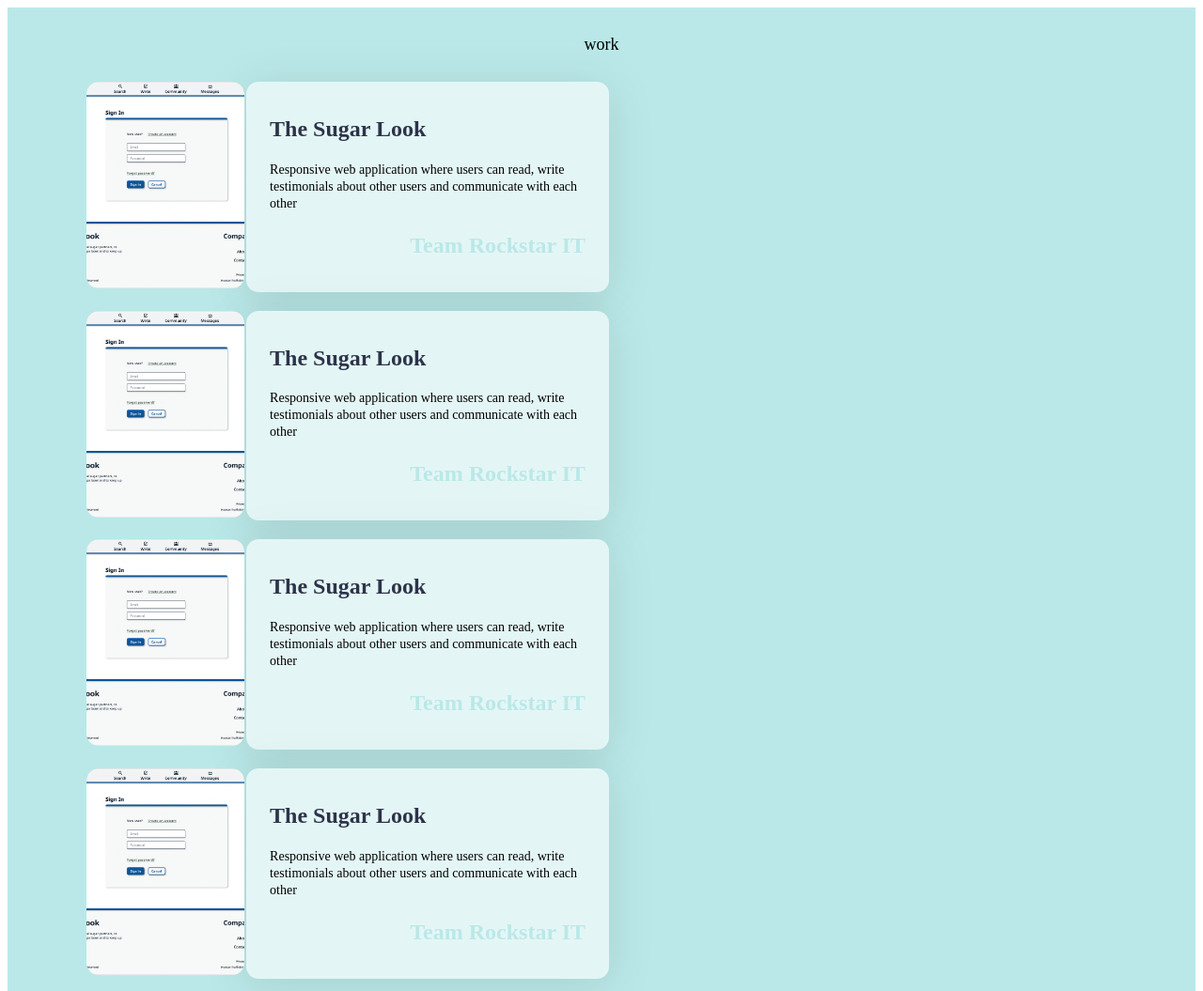
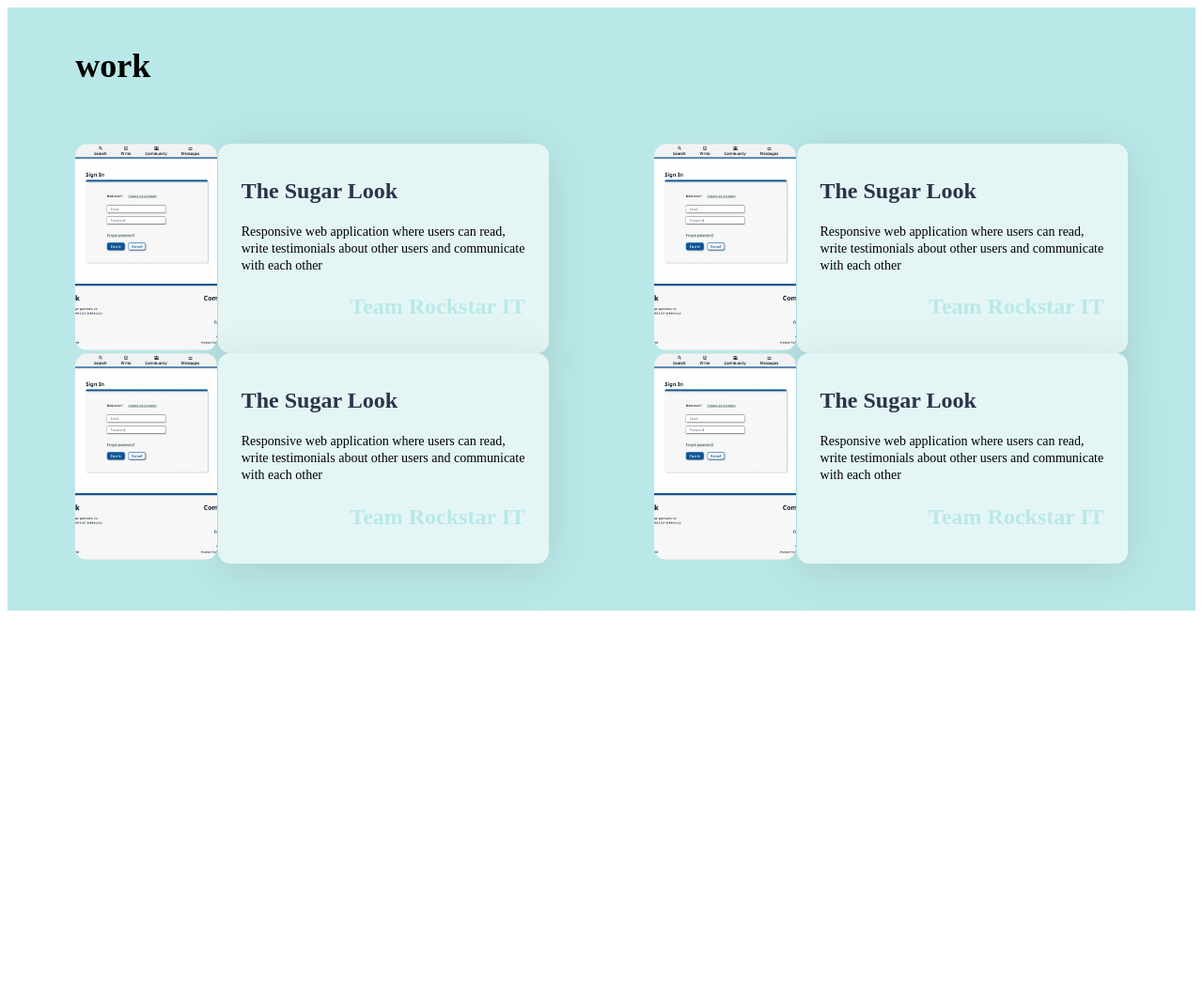
Before and after one commit to JimmyLam96/Portfolio, a Gatsby site: page /Work/Work in a window 1280 px wide. Shown: the top 1055 px of the page at 94% size. After the commit the page ends 800 px from the top, so only its background shows below. Built offline with nearby package versions, Linux system fonts and the light colour scheme; Gatsby itself is replaced by a stand-in of ours.

Commit message:
Improved layout of work page

```diff
--- a/src/components/WorkShowcase/WorkShowcase.tsx
+++ b/src/components/WorkShowcase/WorkShowcase.tsx
@@ -71,13 +71,13 @@ export const ShowcaseCard = ({
     >
       <Overlay
         layout
-        transition={{ transition: { duration: 2 } }}
+        transition={{ transition: { duration: 0.5 } }}
         isSelected={expand === id}
       >
         <CardContent
           isSelected={expand === id}
           layout
-          transition={{ transition: { duration: 2 } }}
+          transition={{ transition: { duration: 0.5 } }}
         >
           {expand === id && (
             <Exit
@@ -92,7 +92,7 @@ export const ShowcaseCard = ({
             initial="start"
             animate={controls}
             layout
-            transition={{ transition: { duration: 2 } }}
+            transition={{ transition: { duration: 0.5 } }}
           >
             <StaticImage
               src="../../images/PNG/TSL.png"
--- a/src/components/WorkShowcase/styles.tsx
+++ b/src/components/WorkShowcase/styles.tsx
@@ -52,18 +52,20 @@ export const CardContent = styled(motion.div)<{ isSelected: boolean }>`
   max-width: 700px;
   gap: 0;
   display: flex;
-  justify-content: space-evenly;
+  justify-content: space-between;
+  cursor: pointer;
   ${(props) =>
     props.isSelected &&
     css`
       height: 375px;
       justify-content: center;
+      cursor: auto;
     `}
 `;
 
 export const Card = styled.div`
-  flex: 0 0 50%;
-  padding: 10px;
+  flex: 0 0 45%;
+
   @media only screen and (max-width: ${ScreenSizes.LAPTOP}) {
     flex: 1 0 100%;
   }
--- a/src/config/DefaulTextSizes.tsx
+++ b/src/config/DefaulTextSizes.tsx
@@ -8,6 +8,7 @@ export const DefaultText36 = styled.h1`
   line-height: 45px;
   letter-spacing: 0em;
   text-align: left;
+  text-shadow: 0px 4px 4px 0px #00000040;
 `;
 
 export const DefaultText24 = styled.h2`
--- a/src/pages/Work/Work.tsx
+++ b/src/pages/Work/Work.tsx
@@ -1,15 +1,15 @@
 import { AnimateSharedLayout, useAnimation } from 'framer-motion';
 import React, { useEffect, useState } from 'react';
 import { ShowcaseCard } from '../../components/WorkShowcase/WorkShowcase';
-import { DefaultText18 } from '../../config/DefaulTextSizes';
-import { Content, ShowcaseContainer } from './styles';
+import { Background, Content, ShowcaseContainer, Text36 } from './styles';
 import WorkInfo from './workInfo';
 
 const Work = () => {
   return (
-    <Content className="Content">
+    <Background>
+      <Content>
         <AnimateSharedLayout>
-        <DefaultText18>work</DefaultText18>
+          <Text36>work</Text36>
           <ShowcaseContainer>
             <ShowcaseCard
               title={WorkInfo.TSL.title}
@@ -42,6 +42,7 @@ const Work = () => {
           </ShowcaseContainer>
         </AnimateSharedLayout>
       </Content>
+    </Background>
   );
 };
 
--- a/src/pages/Work/styles.tsx
+++ b/src/pages/Work/styles.tsx
@@ -1,13 +1,29 @@
 import { motion } from 'framer-motion';
 import styled from 'styled-components';
 import { DefaultColors } from '../../config/DefaultColors';
+import { DefaultText36 } from '../../config/DefaulTextSizes';
 import { ScreenSizes } from '../../config/ScreenSizes';
 
-export const Content = styled.section`
+export const Content = styled.div`
+  display: flex;
+  flex-direction: column;
+  justify-content: flex-end;
+  gap: 30px;
+  height: 70%;
+  max-width: 1400px;
+  margin-bottom: 40px;
+  width: 90%;
+
+  @media screen and (max-width: ${ScreenSizes.LAPTOP}) {
+    width: 100%;
+  }
+`;
+
+export const Background = styled.section`
   width: 100%;
   height: 100%;
   display: flex;
-  justify-content: center;
+  justify-content: flex-end;
   flex-direction: column;
   align-items: center;
   font-weight: 600;
@@ -21,11 +37,13 @@ export const Content = styled.section`
 export const ShowcaseContainer = styled(motion.div)`
   display: flex;
   flex-wrap: wrap;
+  justify-content: space-between;
   position: relative;
-  height: 80%;
-  width: 90%;
+  max-width: 1400px;
+  height: 100%;
+  width: 100%;
+`;
 
-  @media screen and (max-width: ${ScreenSizes.LAPTOP}) {
-    width: 100%;
-  }
+export const Text36 = styled(DefaultText36)`
+  align-self: flex-start;
 `;
```
Lines whose indentation alone changed are shown as unchanged.
